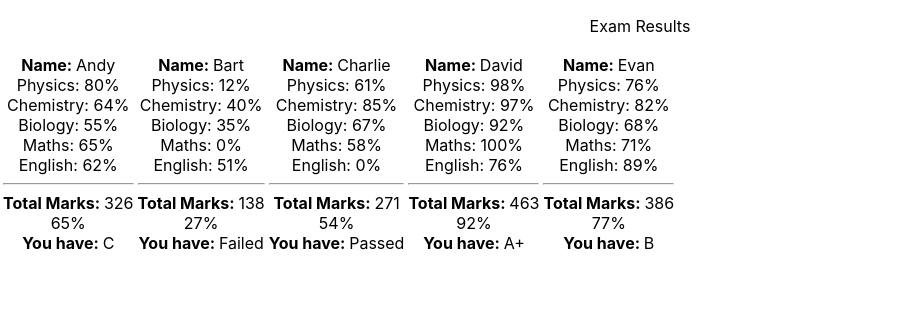
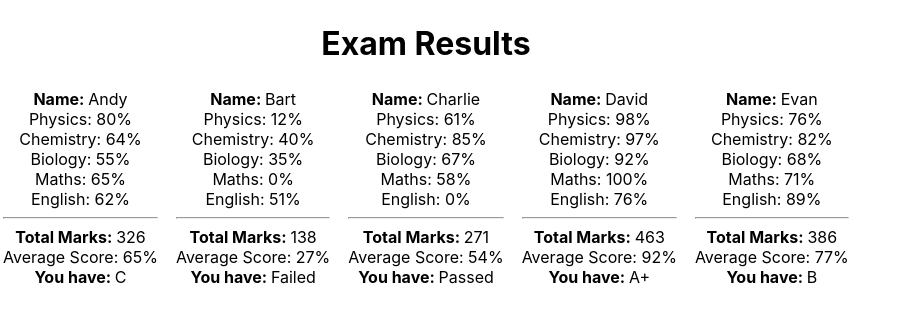
Before and after one commit to NaomilStephenson/Week8, a React (Create React App) app in the folder starapp/: page / in a window 1280 px wide. Shown: the top 322 px of the page, without its empty margins (0-907 px from the left). Built offline with nearby package versions, Linux system fonts and the light colour scheme.

Commit message:
finese completed

```diff
--- a/starapp/src/App.js
+++ b/starapp/src/App.js
@@ -7,21 +7,25 @@ import "./App.css";
 function App() {
   return (
     <div className="App">
-      <p>Exam Results</p>
       <table>
+        <th colspan="9"><h1>Exam Results</h1></th>
         <tr>
           <td>
             <Exam name="Andy" physics="80" chemistry="64" biology="55" mathematics="65" english="62"/>
           </td>
+          <td width="10"></td>
           <td>
             <Exam name="Bart" physics="12" chemistry="40" biology="35" mathematics="0" english="51"/>
           </td>
+          <td width="10"></td>
           <td>
             <Exam name="Charlie" physics="61" chemistry="85" biology="67" mathematics="58" english="0"/>
           </td>
+          <td width="10"></td>
           <td>
             <Exam name="David" physics="98" chemistry="97" biology="92" mathematics="100" english="76"/>
           </td>
+          <td width="10"></td>
           <td>
             <Exam name="Evan" physics="76" chemistry="82" biology="68" mathematics="71" english="89"/>
           </td>
--- a/starapp/src/Exam.js
+++ b/starapp/src/Exam.js
@@ -42,7 +42,7 @@ function Exam(props){
             <hr/>
             <strong>Total Marks: </strong>{total}
             <br/>
-            {percentage}%
+            Average Score: {percentage}%
             <br/>
             <strong>You have: </strong>{pass}
             <br/>
```
